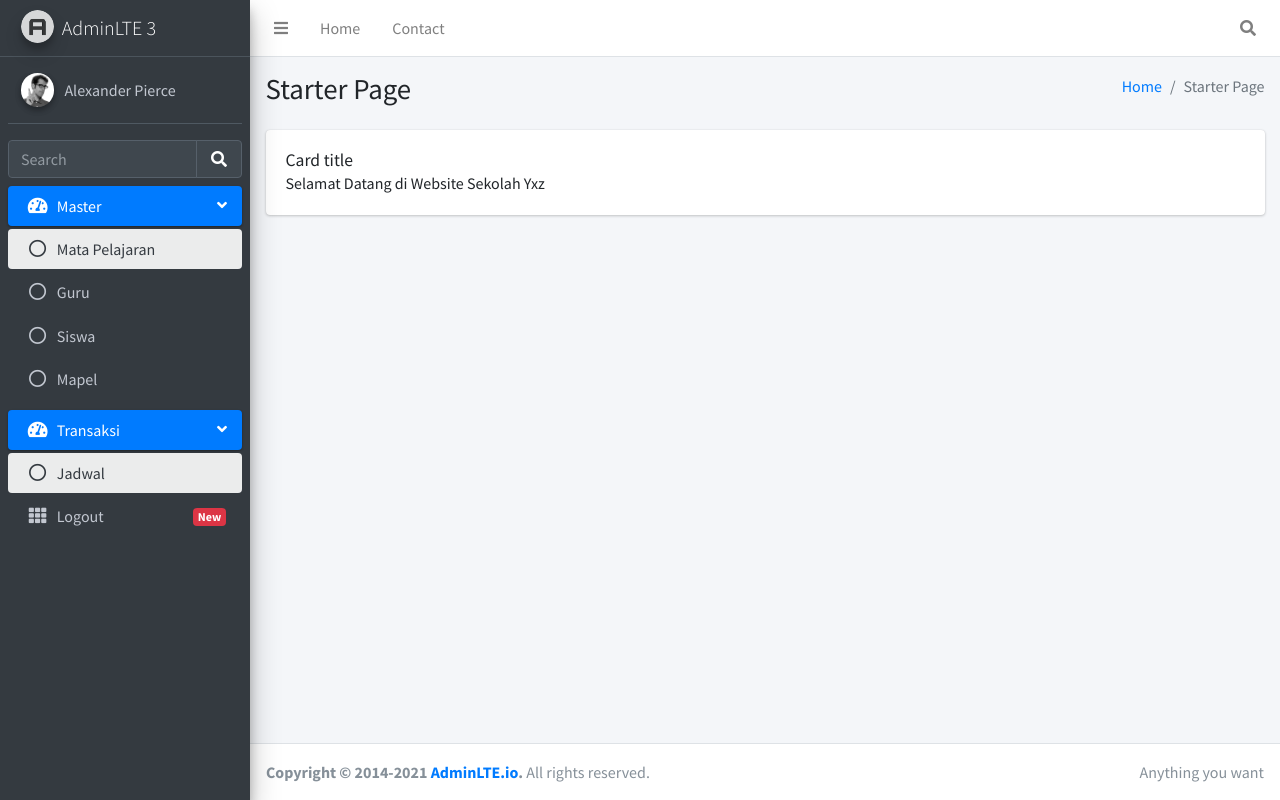
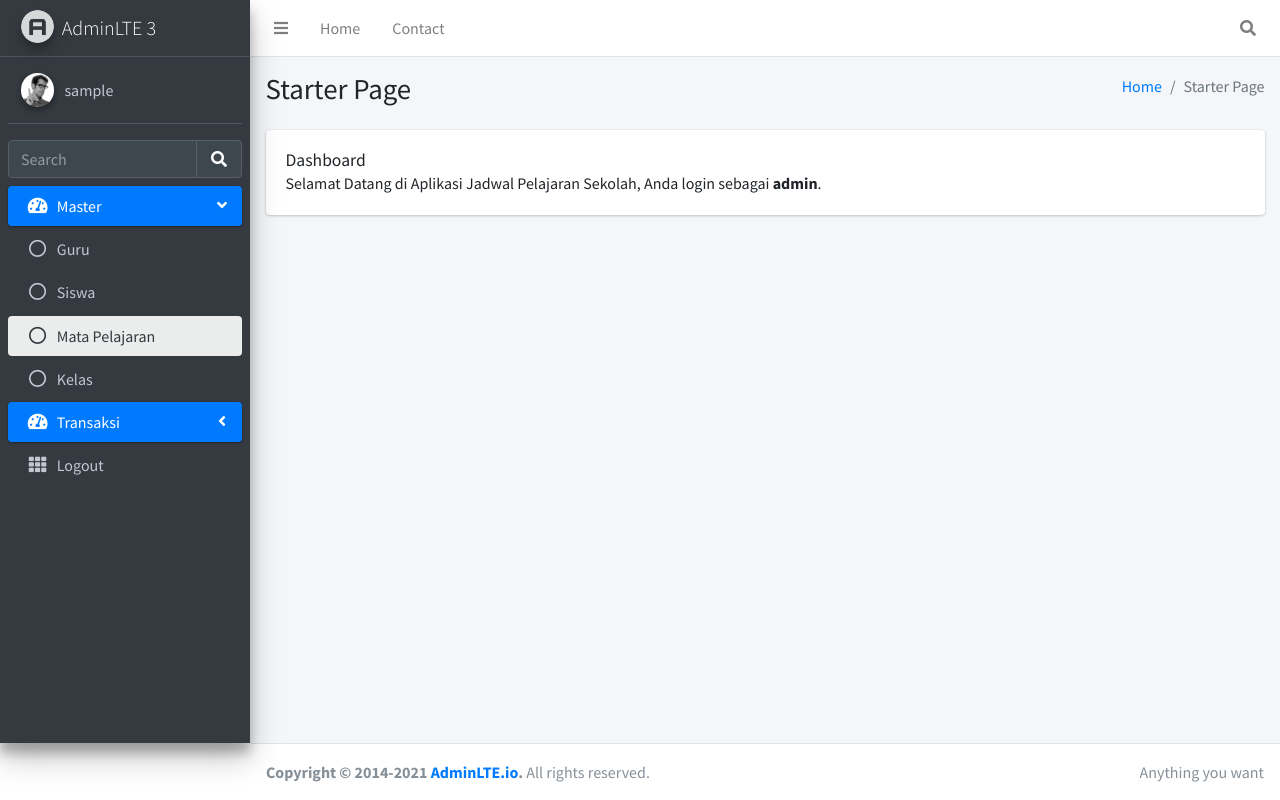
Before and after one commit to 2511500009-MuhammadFaizAfdholFanani/2511500009-PWT-TI2A-2526, a PHP site: page / in a window 1280 px wide. Run offline with PHP 8.4, Linux system fonts and the light colour scheme; the visitor is signed in with stand-in values (Sample User, id 1); some libraries are stand-ins or nearby versions.

Commit message:
Update Dashboard Permasing Masing Role

```diff
--- a/index.php
+++ b/index.php
@@ -1,10 +1,10 @@
 <?php
   session_start();
   require_once("config/koneksi.php");
-if(isset($_SESSION['Username'])){
+  if(isset($_SESSION['Role'])) {
+    $role = $_SESSION['Role'];
 ?>
 <!DOCTYPE html>
-
 <!--
 This is a starter template page. Use this page to start your new project from
 scratch. This page gets rid of all links and provides the needed markup only.
@@ -64,7 +64,6 @@
         </div>
       </li>
 
-
     </ul>
   </nav>
   <!-- /.navbar -->
@@ -85,7 +84,7 @@
           <img src="dist/img/user2-160x160.jpg" class="img-circle elevation-2" alt="User Image">
         </div>
         <div class="info">
-          <a href="#" class="d-block">Alexander Pierce</a>
+          <a href="#" class="d-block"><?php echo $_SESSION['username']; ?></a>
         </div>
       </div>
 
@@ -106,6 +105,7 @@
         <ul class="nav nav-pills nav-sidebar flex-column" data-widget="treeview" role="menu" data-accordion="false">
           <!-- Add icons to the links using the .nav-icon class
                with font-awesome or any other icon font library -->
+
           <li class="nav-item menu-open">
             <a href="#" class="nav-link active">
               <i class="nav-icon fas fa-tachometer-alt"></i>
@@ -114,13 +114,9 @@
                 <i class="right fas fa-angle-left"></i>
               </p>
             </a>
+
+            <?php if ($role == 'admin') : ?>
             <ul class="nav nav-treeview">
-              <li class="nav-item">
-                <a href="#" class="nav-link active">
-                  <i class="far fa-circle nav-icon"></i>
-                  <p>Mata Pelajaran</p>
-                </a>
-              </li>
               <li class="nav-item">
                 <a href="#" class="nav-link">
                   <i class="far fa-circle nav-icon"></i>
@@ -133,46 +129,83 @@
                   <p>Siswa</p>
                 </a>
               </li>
-            </ul>
+              <li class="nav-item">
+                <a href="#" class="nav-link active">
+                  <i class="far fa-circle nav-icon"></i>
+                  <p>Mata Pelajaran</p>
+                </a>
               </li>
               <li class="nav-item">
                 <a href="#" class="nav-link">
                   <i class="far fa-circle nav-icon"></i>
-                  <p>Mapel</p>
+                  <p>Kelas</p>
                 </a>
               </li>
             </ul>
+            <?php endif; ?>
+
+            <?php if ($role == 'guru') : ?>
+            <ul class="nav nav-treeview">
+              <li class="nav-item">
+                <a href="#" class="nav-link">
+                  <i class="far fa-circle nav-icon"></i>
+                  <p>Profil</p>
+                </a>
               </li>
+              <li class="nav-item">
+                <a href="#" class="nav-link">
+                  <i class="far fa-circle nav-icon"></i>
+                  <p>Kelas</p>
+                </a>
+              </li>
+                            <li class="nav-item">
+                <a href="#" class="nav-link">
+                  <i class="far fa-circle nav-icon"></i>
+                  <p>jadwal</p>
+                </a>
+              </li>
+            </ul>
+            <?php endif; ?>
 
-<!-- Sidebar Menu -->
-      <nav class="mt-2">
-        <ul class="nav nav-pills nav-sidebar flex-column" data-widget="treeview" role="menu" data-accordion="false">
-          <!-- Add icons to the links using the .nav-icon class
-               with font-awesome or any other icon font library -->
-          <li class="nav-item menu-open">
+            <?php if ($role == 'siswa') : ?>
+            <ul class="nav nav-treeview">
+              <li class="nav-item">
+                <a href="#" class="nav-link">
+                  <i class="far fa-circle nav-icon"></i>
+                  <p>Profil</p>
+                </a>
+              </li>
+                            <li class="nav-item">
+                <a href="#" class="nav-link">
+                  <i class="far fa-circle nav-icon"></i>
+                  <p>Jadwal</p>
+                </a>
+              </li>
+            </ul>
+            <?php endif; ?>
+
+          </li>
+              <li class="nav-item">
                 <a href="#" class="nav-link active">
                   <i class="nav-icon fas fa-tachometer-alt"></i>
-              <p>
-                Transaksi
+                  <p>Transaksi
                     <i class="right fas fa-angle-left"></i>
                   </p>
                 </a>
                 <ul class="nav nav-treeview">
               <li class="nav-item">
-                <a href="#" class="nav-link active">
+                <a href="#" class="nav-link">
                   <i class="far fa-circle nav-icon"></i>
                   <p>Jadwal</p>
                 </a>
               </li>
             </ul>
           </li>
-
           <li class="nav-item">
             <a href="logout.php" class="nav-link">
               <i class="nav-icon fas fa-th"></i>
               <p>
                 Logout
-                <span class="right badge badge-danger">New</span>
               </p>
             </a>
           </li>
@@ -210,20 +243,20 @@
           <div class="col-lg-12">
             <div class="card">
               <div class="card-body">
-                <h5 class="card-title">Card title</h5>
+                <h5 class="card-title">Dashboard</h5>
 
                 <p class="card-text">
-                  Selamat Datang di Website Sekolah Yxz
+                  Selamat Datang di Aplikasi Jadwal Pelajaran Sekolah, Anda login sebagai <b><?php echo $role; ?></b>.
                 </p>
-
 
               </div>
             </div>
 
+          </div>
+          <!-- /.col-md-6 -->
 
           </div>
           <!-- /.col-md-6 -->
-
         </div>
         <!-- /.row -->
       </div><!-- /.container-fluid -->
@@ -265,7 +298,7 @@
 </body>
 </html>
 <?php
-}else{
-    echo "<meta http-equiv='refresh' content='0 url =login.php'>";
+  } else {
+    echo"<meta http-equiv='refresh' content='0; url=login.php'>";
   }
 ?>
```
Also changed, not shown: login.php (+20 -17 lines), README.md. Lines whose indentation alone changed are shown as unchanged.
